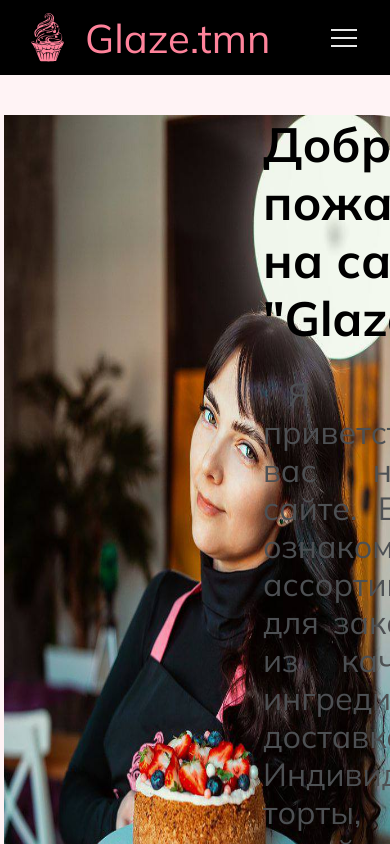
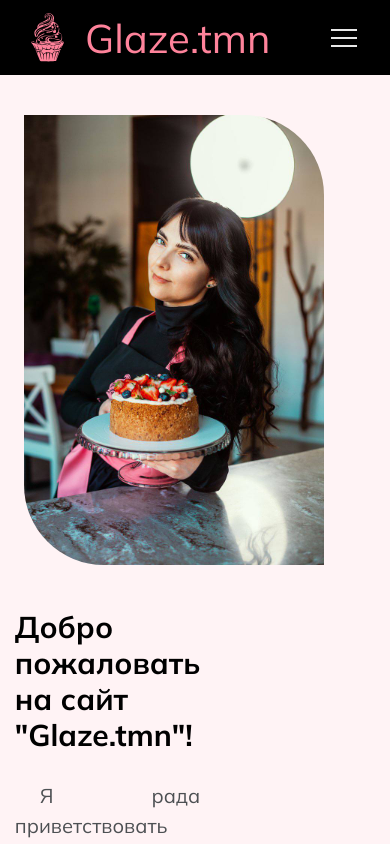
Before and after one commit to ZakirovaVera/DiplomProject_ZakirovaV, a Vue app: page / in a window 390 px wide. Shown: the top 844 px of the page. Built offline with nearby package versions, Linux system fonts and the light colour scheme.

Commit message:
HomePage promo планшет адаптив

```diff
--- a/src/pages/HomePage.vue
+++ b/src/pages/HomePage.vue
@@ -147,23 +147,30 @@ export default {
     background: $colorPromo;
     padding-top: 40px;
     padding-bottom: 40px;
+    flex-direction: row;
+    align-items: center;
+    flex-wrap: wrap;
+    gap: 40px;
 
     &__img {
-        width: 50%;
+        width: 450px;
         padding-left: 4px;
 
         & img {
-            width: 450px;
+            width: 100%;
             height: 100%;
             border-radius: 0px 80px 0px 80px;
         }
     }
 
     &__slogan {
-        padding-left: 64px;
+        // padding-left: 64px;
         display: flex;
         align-items: center;
         padding-right: 4px;
+        flex-direction: column;
+        justify-content: center;
+        width: 50%;
     }
 
     &__info {
@@ -185,7 +192,7 @@ export default {
         text-indent: 25px;
         font-style: normal;
         font-weight: 400;
-        font-size: 32px;
+        font-size: 30px;
         line-height: 38px;
         color: $colorFont;
         padding-bottom: 16px;
@@ -291,4 +298,32 @@ export default {
         }
     }
 }
+
+@media (max-width: 1024px) {
+    .promo{
+        padding-left: 20px;
+        padding-right: 20px;
+    }
+    .promo__title {
+        font-size: 30px;
+        line-height: 36px;
+    }
+
+    .promo__text {
+        font-weight: 400;
+        font-size: 20px;
+        line-height: 30px;
+    }
+    .promo__img{
+       width: 300px;
+    }
+    .promo__btn{
+        padding: 10px 20px;
+        margin-top: 0px;
+    }
+}
+
+@media (max-width: 767px) {
+
+}
 </style>
```
